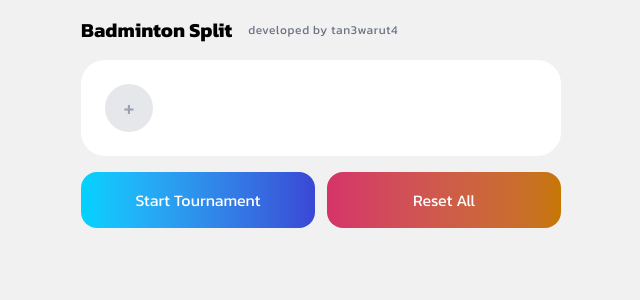
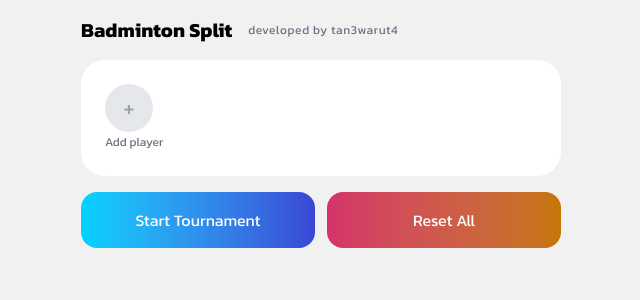
Before and after one commit to tan3warut4/bad-spit, a Next.js app: page / in a window 1280 px wide. Shown: the top 300 px of the page, without its empty margins (319-959 px from the left). Built offline with nearby package versions, Linux system fonts and the light colour scheme.

Commit message:
Add player button

```diff
--- a/app/components/shared/Profile.tsx
+++ b/app/components/shared/Profile.tsx
@@ -17,7 +17,7 @@ const Profile = ({ name, handleAddPlayer }: ProfileProps) => {
           {name ? "" : "+"}
         </div>
       }
-      <p className='text-sm '>{name}</p>
+      <p className='text-sm '>{name?name:<span className='text-xs font-light text-gray-500'>Add player</span>}</p>
     </div>
   )
 }
```
